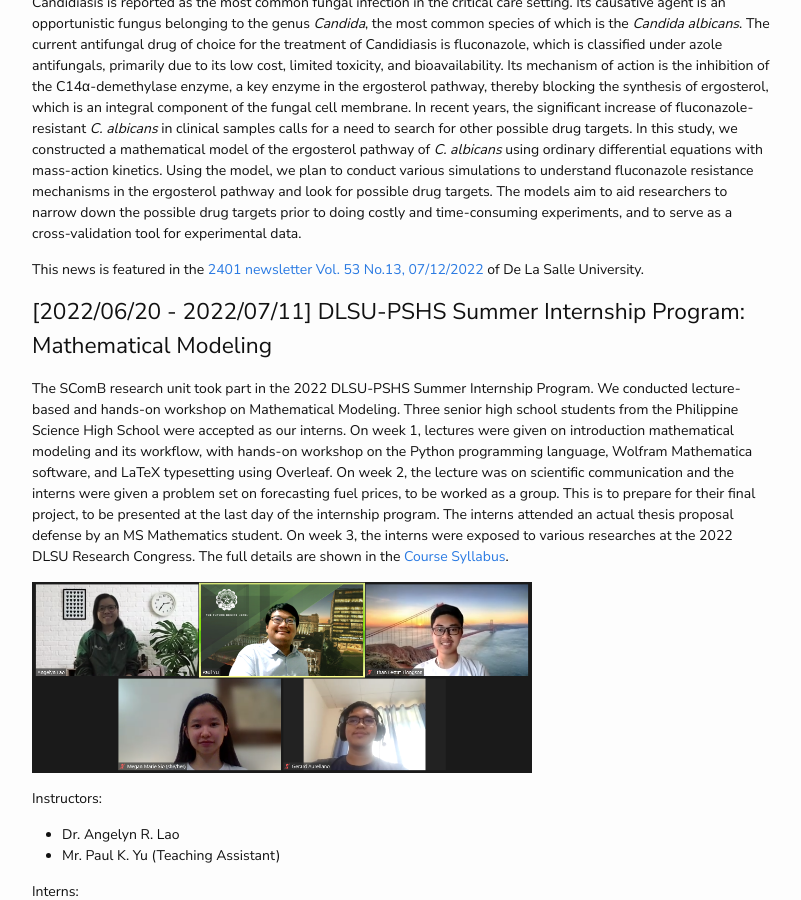
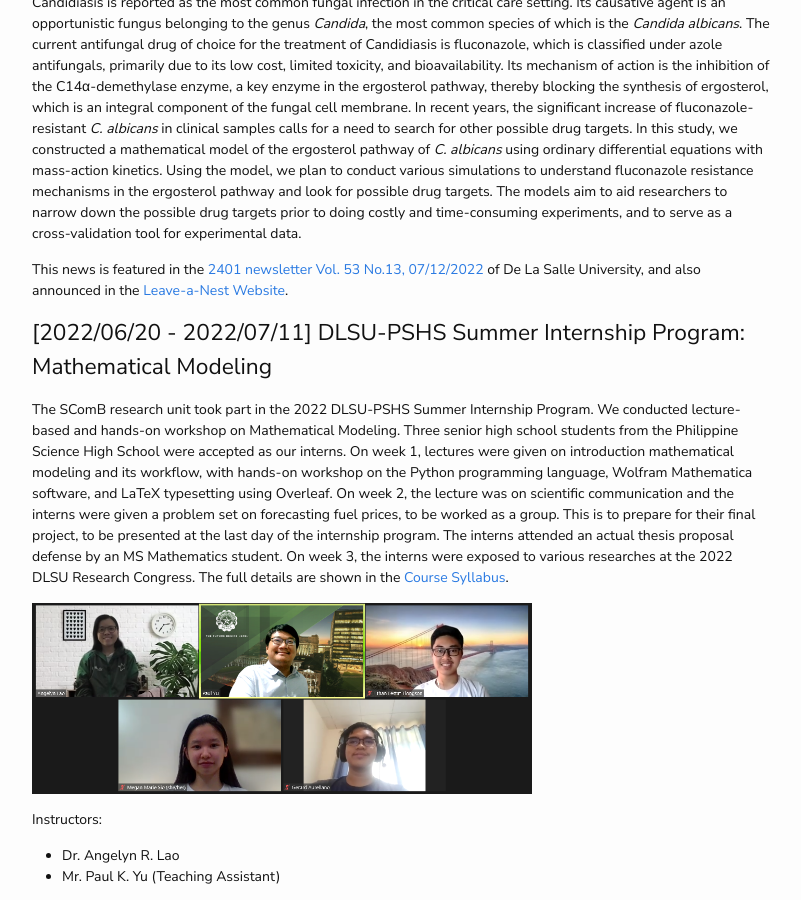
Before and after one commit to dlsu-scomb/dlsu-scomb.github.io, a Jekyll site: the page built from events.md, in a window 1280 px wide and 900 px high, scrolled down 1956 px. Shown: the whole window, without its empty margins (238-1039 px from the left). Built offline with Jekyll 4.4.1, drawn with Linux system fonts in a browser that asks for light colours; nearby versions of some CDN libraries; a style sheet for code colours, icons or effects is not loaded.

Commit message:
Update events.md

```diff
--- a/events.md
+++ b/events.md
@@ -33,7 +33,7 @@ Project summary:
 
 Candidiasis is reported as the most common fungal infection in the critical care setting. Its causative agent is an opportunistic fungus belonging to the genus *Candida*, the most common species of which is the *Candida albicans*. The current antifungal drug of choice for the treatment of Candidiasis is fluconazole, which is classified under azole antifungals, primarily due to its low cost, limited toxicity, and bioavailability. Its mechanism of action is the inhibition of the C14α-demethylase enzyme, a key enzyme in the ergosterol pathway, thereby blocking the synthesis of ergosterol, which is an integral component of the fungal cell membrane. In recent years, the significant increase of fluconazole-resistant *C. albicans* in clinical samples calls for a need to search for other possible drug targets. In this study, we constructed a mathematical model of the ergosterol pathway of *C. albicans* using ordinary differential equations with mass-action kinetics. Using the model, we plan to conduct various simulations to understand fluconazole resistance mechanisms in the ergosterol pathway and look for possible drug targets. The models aim to aid researchers to narrow down the possible drug targets prior to doing costly and time-consuming experiments, and to serve as a cross-validation tool for experimental data.
 
-This news is featured in the [2401 newsletter Vol. 53 No.13, 07/12/2022](https://www.dlsu.edu.ph/wp-content/uploads/pdf/stratcom/2401/2022/2401V53N13.pdf) of De La Salle University.
+This news is featured in the [2401 newsletter Vol. 53 No.13, 07/12/2022](https://www.dlsu.edu.ph/wp-content/uploads/pdf/stratcom/2401/2022/2401V53N13.pdf) of De La Salle University, and also announced in the [Leave-a-Nest Website](https://global.lne.st/news/ph/2022/08/31/lvnsgrantph/).
 
 <a id="pshs_2022"><a/>
 ### [2022/06/20 - 2022/07/11] DLSU-PSHS Summer Internship Program: Mathematical Modeling
```
